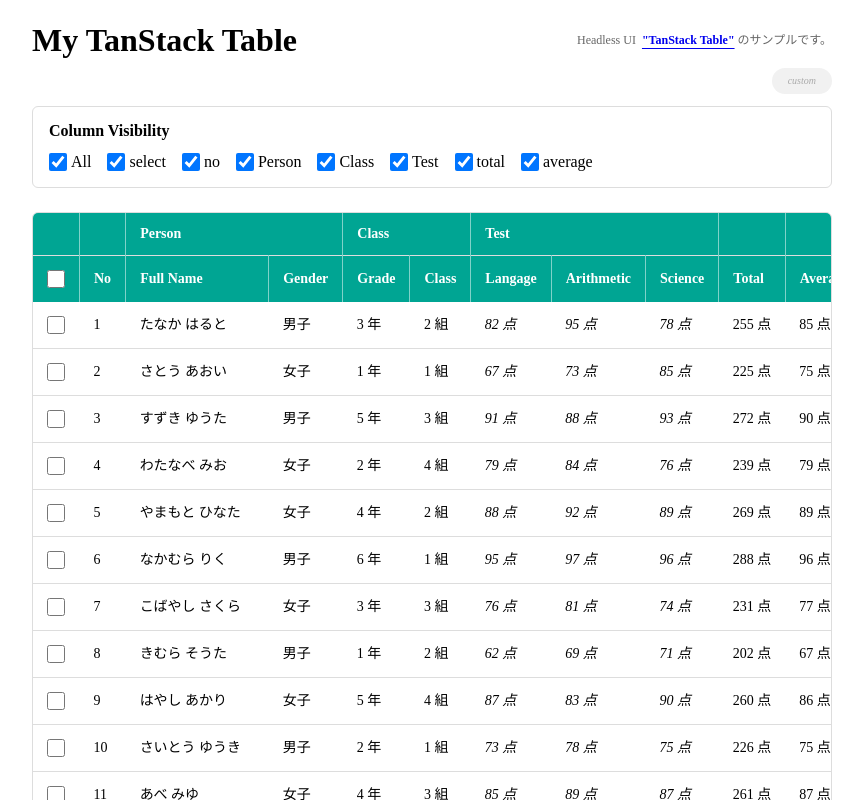
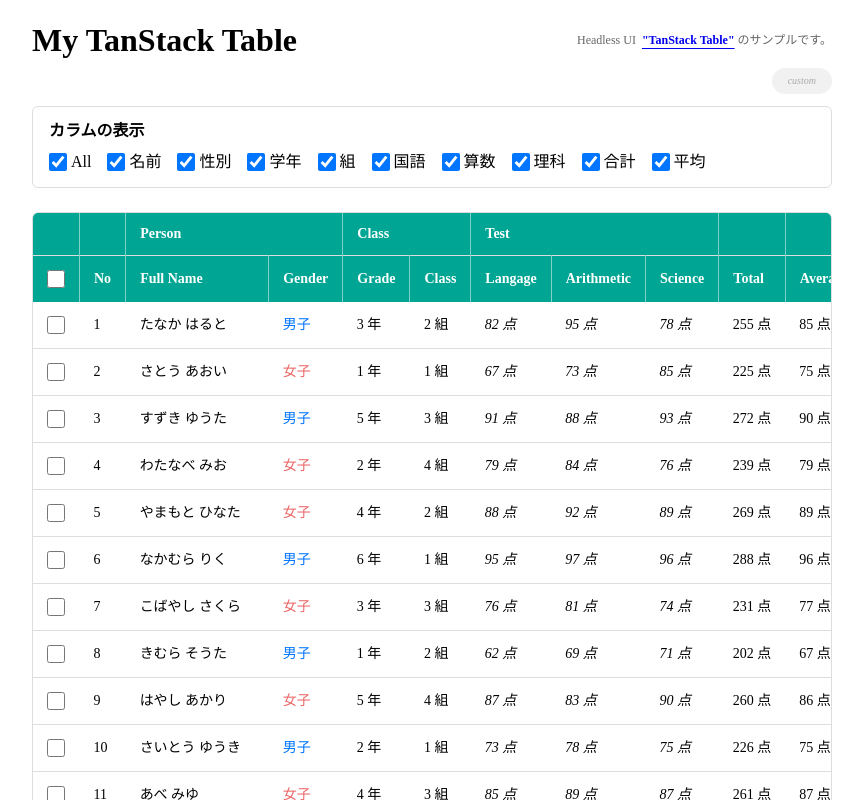
Before and after one commit to twosun-8-git/tanstack-table, a Next.js app: page /custom in a window 1280 px wide. Shown: the top 800 px of the page, without its empty margins (208-1071 px from the left). Built offline with nearby package versions, Linux system fonts and the light colour scheme.

Commit message:
Column Visibilityに表示するテキストを"meta"で対応

```diff
--- a/src/app/column-types/page.tsx
+++ b/src/app/column-types/page.tsx
@@ -1,6 +1,6 @@
 "use client";
 
-import { useEffect, useState } from "react";
+import { useState } from "react";
 import {
   flexRender,
   getCoreRowModel,
@@ -9,7 +9,7 @@ import {
   Row,
 } from "@tanstack/react-table";
 
-import { columns, RowData } from "./_columns";
+import { columns } from "./_columns";
 import { rows } from "@/app/_rows";
 
 export default function Page() {
--- a/src/app/custom/_columns/index.tsx
+++ b/src/app/custom/_columns/index.tsx
@@ -17,20 +17,19 @@ export const columns = [
     },
     // Per Cell Check
     cell: ({ row }) => {
-      // ここでrow.originalを使用する場合、RowDataの型チェックが適用される
-      // const age = row.original.age; // OK: ageはRowDataに存在する
-      // const invalid = row.original.invalid; // エラー: invalidはRowDataに存在しない
       return (
         <div className="checkbox">
           <input type="checkbox" />
         </div>
       );
     },
+    enableHiding: false,
   }),
   columnHelper.accessor("no", {
     header: "No",
     cell: (info) => info.getValue(),
     footer: (info) => info.column.id.toUpperCase(),
+    enableHiding: false,
   }),
   columnHelper.group({
     header: "Person",
@@ -38,6 +37,7 @@ export const columns = [
     columns: [
       columnHelper.display({
         id: "fullName",
+        meta: "名前",
         header: () => <b>Full Name</b>,
         cell: (info) => {
           const { firstName, lastName } = info.row.original;
@@ -46,7 +46,12 @@ export const columns = [
       }),
       columnHelper.accessor("gender", {
         header: "Gender",
-        cell: (info) => info.getValue(),
+        meta: "性別",
+        cell: (info) => {
+          const _toggleClassName =
+            info.getValue() === "男子" ? "male" : "female";
+          return <span className={_toggleClassName}>{info.getValue()}</span>;
+        },
         footer: "性別",
       }),
     ],
@@ -57,11 +62,13 @@ export const columns = [
     columns: [
       columnHelper.accessor("grade", {
         header: "Grade",
+        meta: "学年",
         cell: (info) => `${info.getValue()} 年`,
         footer: "学年",
       }),
       columnHelper.accessor("class", {
         header: "Class",
+        meta: "組",
         cell: (info) => `${info.getValue()} 組`,
         footer: "組",
       }),
@@ -73,6 +80,7 @@ export const columns = [
     columns: [
       columnHelper.accessor("lang", {
         header: "Langage",
+        meta: "国語",
         cell: (info) => {
           const _className = info.getValue() <= 80 ? "red" : "";
           return <i className={_className}>{info.getValue()} 点</i>;
@@ -81,6 +89,7 @@ export const columns = [
       }),
       columnHelper.accessor("arith", {
         header: "Arithmetic",
+        meta: "算数",
         cell: (info) => {
           const _className = info.getValue() <= 80 ? "red" : "";
           return <i className={_className}>{info.getValue()} 点</i>;
@@ -89,6 +98,7 @@ export const columns = [
       }),
       columnHelper.accessor("science", {
         header: "Science",
+        meta: "理科",
         cell: (info) => {
           const _className = info.getValue() <= 80 ? "red" : "";
           return <i className={_className}>{info.getValue()} 点</i>;
@@ -100,6 +110,7 @@ export const columns = [
   columnHelper.display({
     id: "total",
     header: "Total",
+    meta: "合計",
     cell: (info) => {
       const { lang, arith, science } = info.row.original;
       const _sum = lang + arith + science;
@@ -110,6 +121,7 @@ export const columns = [
   columnHelper.display({
     id: "average",
     header: "Average",
+    meta: "平均",
     cell: (info) => {
       const { lang, arith, science } = info.row.original;
       const _average = Math.floor((lang + arith + science) / 3);
--- a/src/app/custom/page.tsx
+++ b/src/app/custom/page.tsx
@@ -1,9 +1,8 @@
 "use client";
 
-import { useEffect, useState } from "react";
+import React, { useEffect, useState } from "react";
 import {
   Column,
-  ColumnDef,
   Row,
   flexRender,
   getCoreRowModel,
@@ -14,7 +13,8 @@ import {
   VisibilityState,
 } from "@tanstack/react-table";
 
-import { columns, RowData } from "./_columns";
+import { Student } from "@/app/_rows/type";
+import { columns } from "./_columns";
 import { rows } from "@/app/_rows";
 
 export default function Page() {
@@ -28,7 +28,7 @@ export default function Page() {
     console.info("rowSelection: ", rowSelection);
   }, [rowSelection]);
 
-  const handleRowClick = (row: Row<RowData>, isCheck: boolean = true) => {
+  const handleRowClick = (row: Row<Student>, isCheck: boolean = true) => {
     // enableRowSelectionの条件にマッチしていない場合は何もしない
     if (!row.getCanSelect()) return;
 
@@ -48,7 +48,7 @@ export default function Page() {
   /** Sort */
   const [sorting, setSorting] = useState<SortingState>([]);
 
-  const sortIcon = (column: Column<RowData>) => {
+  const sortIcon = (column: Column<Student>) => {
     const sortDirection = column.getIsSorted();
     if (!sortDirection) return null;
     return sortDirection === "asc" ? "↑" : "↓";
@@ -58,7 +58,7 @@ export default function Page() {
   const [columnVisibility, setColumnVisibility] = useState<VisibilityState>({});
 
   /** Table 作成 */
-  const table = useReactTable({
+  const table = useReactTable<Student>({
     data,
     columns,
     getCoreRowModel: getCoreRowModel(),
@@ -84,25 +84,13 @@ export default function Page() {
     },
   });
 
-  const getColumnHeaderText = (column: ColumnDef<RowData>) => {
-    if (typeof column.header === "string") {
-      return column.header;
-    } else if (typeof column.header === "function") {
-      // 関数の場合、実行結果を文字列として返す
-      const result = column.header({} as any); // 簡易的な実装
-      return typeof result === "string" ? result : column.id;
-    } else {
-      return column.id; // フォールバックとしてidを使用
-    }
-  };
-
   return (
     <main>
       <div className="current">
         <span>custom</span>
       </div>
       <div className="column-visibility">
-        <p>Column Visibility</p>
+        <p>カラムの表示</p>
         <ul>
           <li>
             <label>
@@ -115,11 +103,9 @@ export default function Page() {
             </label>
           </li>
           {table
-            .getAllColumns()
+            .getAllLeafColumns()
             .filter((column) => column.columnDef.enableHiding !== false)
-            .map((column) => {
-              console.log(typeof column.columnDef.header);
-              return (
+            .map((column) => (
               <li key={column.id}>
                 <label>
                   <input
@@ -127,11 +113,10 @@ export default function Page() {
                     checked={column.getIsVisible()}
                     onChange={column.getToggleVisibilityHandler()}
                   />
-                    {column.id}
+                  {(column.columnDef.meta as string) || column.id}
                 </label>
               </li>
-              );
-            })}
+            ))}
         </ul>
       </div>
       <div className="table-wrapper">
```
Lines whose indentation alone changed are shown as unchanged.
